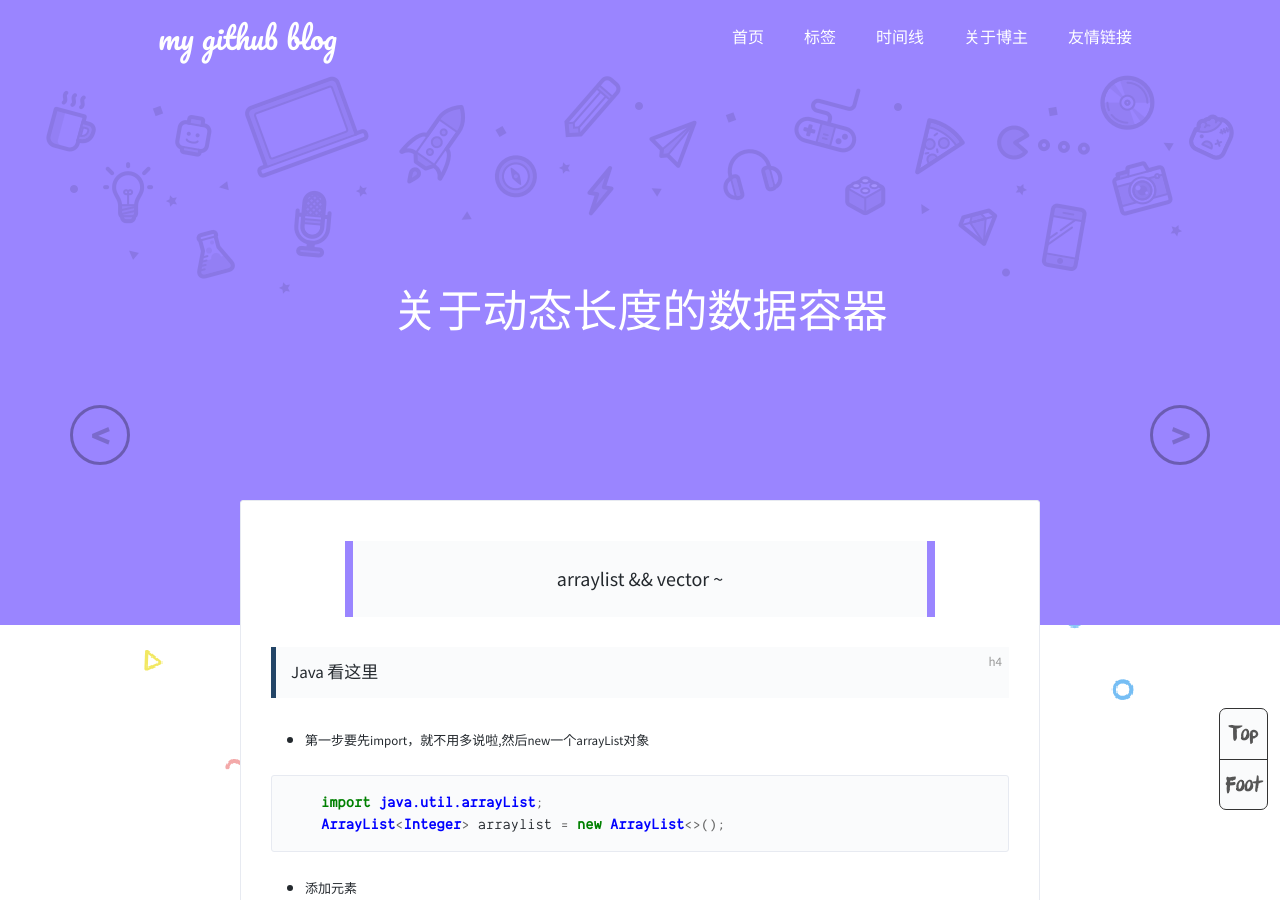
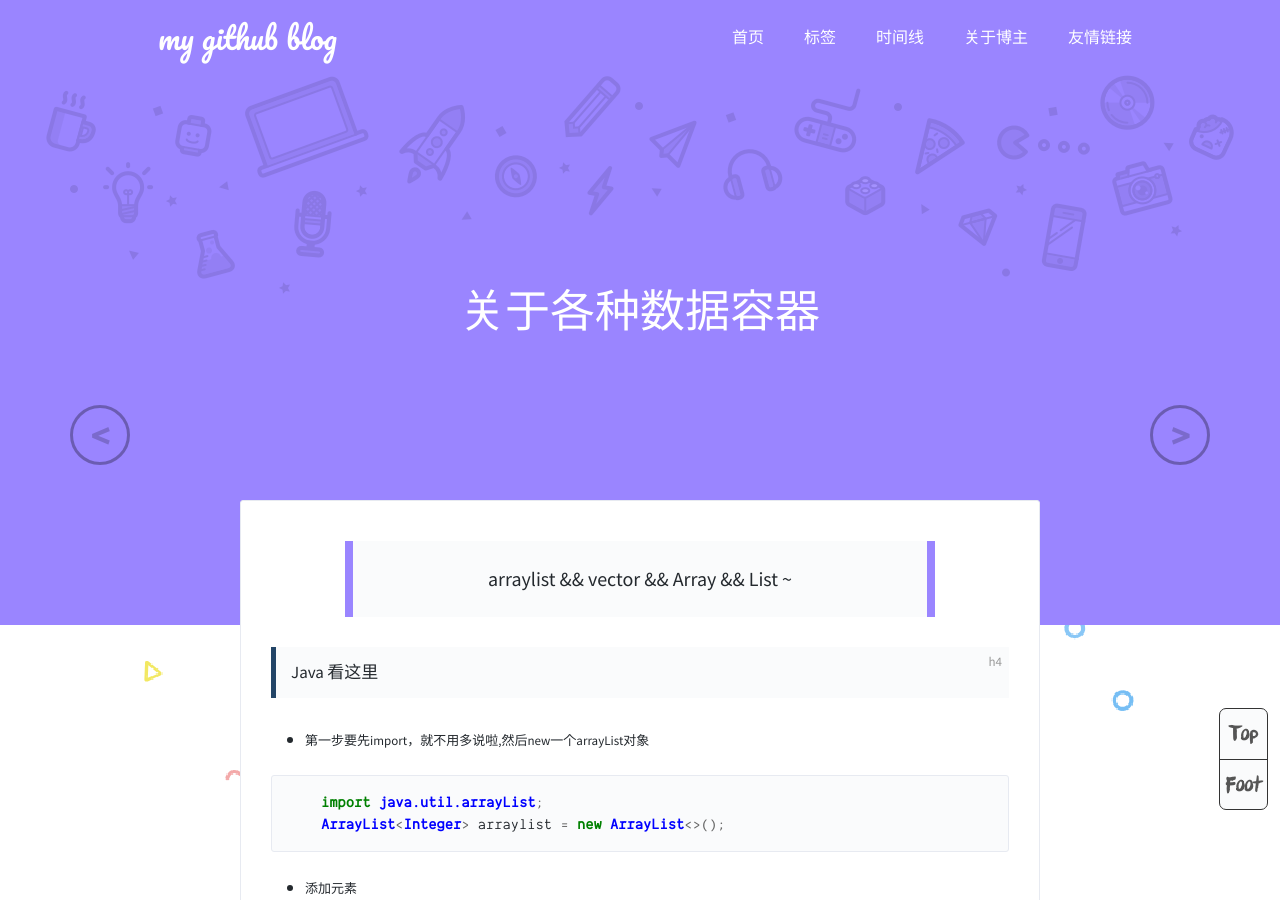
Before and after one commit to tangjingLI/tangjingLI.github.io, a Jekyll site: the page built from _posts/2020-11-16-关于动态长度的数据容器.md, in a window 1280 px wide and 900 px high. Built offline with Jekyll 4.4.1, drawn with Linux system fonts in a browser that asks for light colours; comment, search, counter and statistics services are not loaded; some of the changed text lies outside the part shown.

Commit message:
20201116

````diff
--- a/_posts/2020-11-16-关于动态长度的数据容器.md
+++ b/_posts/2020-11-16-关于动态长度的数据容器.md
@@ -1,9 +1,9 @@
 ---
 layout: post
-title:  "关于动态长度的数据容器"
+title:  "关于各种数据容器"
 date:   2020-11-16 11:22:36 +0800
-tags: java c++ arrayList vector
-subtitle: 'arraylist && vector ~'
+tags: Array List arrayList vector
+subtitle: 'arraylist && vector && Array && List ~'
 ---
 
 #### Java 看这里
@@ -75,8 +75,9 @@
 - <font size=2>ArrayList的转换</font>
 
 ```java
-    arraylist.toArray();
-    arraylist.subList(start,end);
+    arraylist.toArray();        //返回object[]
+    arraylist.subList(start,end);       //返回List
+    arraylist.toArray(new Integer[array.size()]);       //返回Integer[]
 ```
 
 #### c++ 看这里
````
